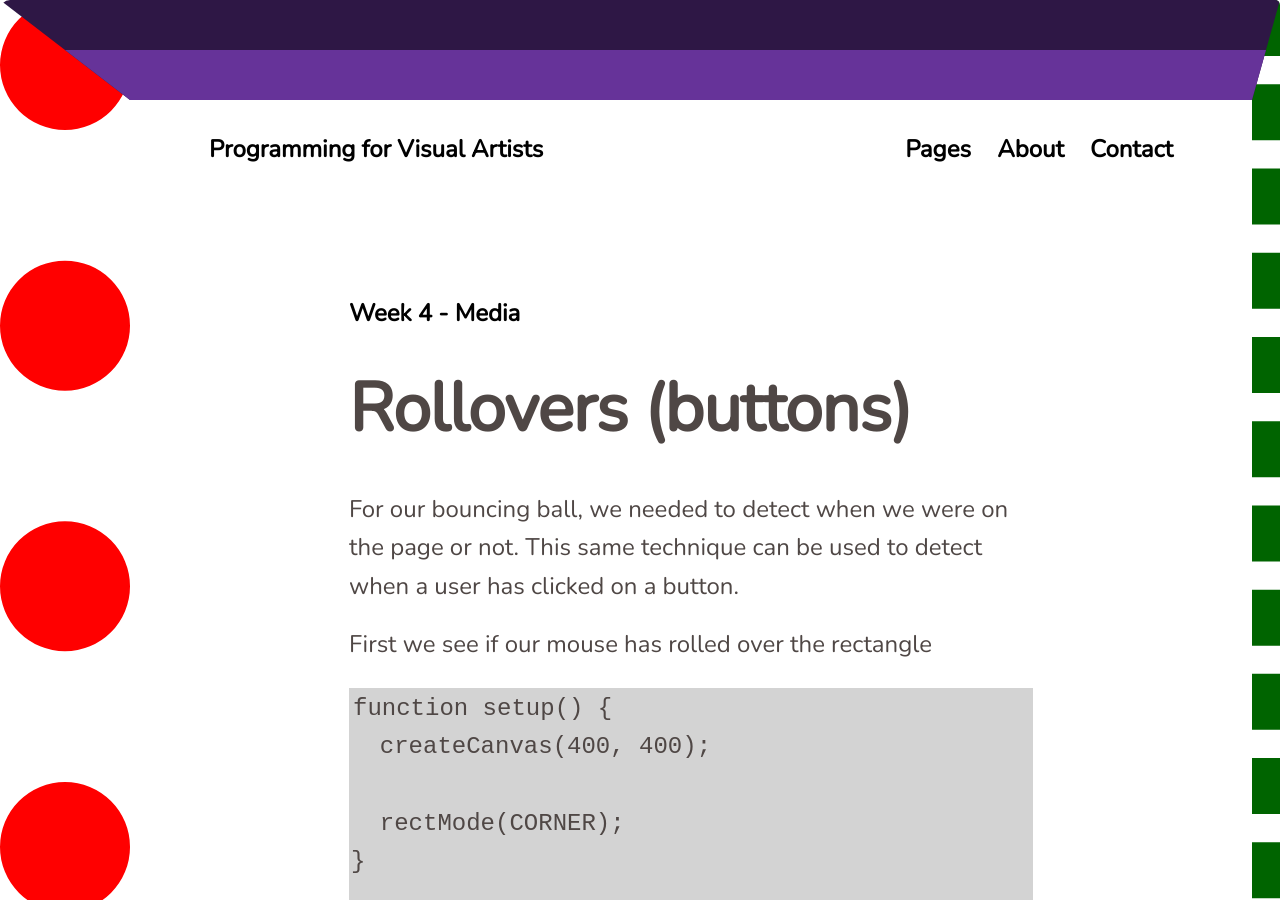
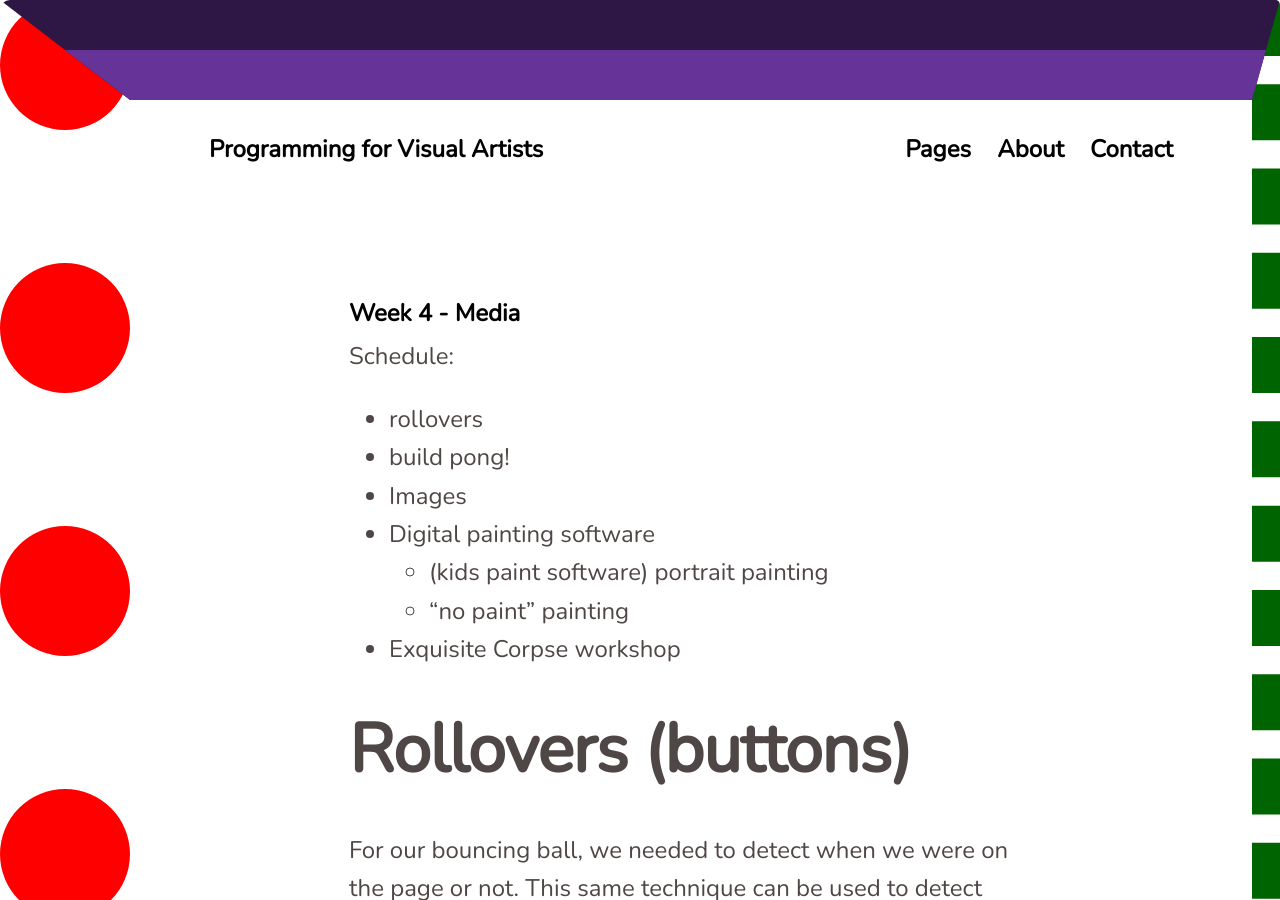
Before and after one commit to lee2sman/p4va_spring2024, a Jekyll site: the page built from _posts/2023-09-25-week4.md, in a window 1280 px wide and 900 px high. Built offline with Jekyll 4.4.1, drawn with Linux system fonts in a browser that asks for light colours; nearby versions of some CDN libraries.

Commit message:
update week4

```diff
--- a/_posts/2023-09-25-week4.md
+++ b/_posts/2023-09-25-week4.md
@@ -2,6 +2,16 @@
 layout: post
 title: "Week 4 - Media"
 ---
+
+Schedule:
+
+* rollovers
+* build pong!
+* Images
+* Digital painting software
+  * (kids paint software) portrait painting
+  * "no paint" painting
+* Exquisite Corpse workshop
 
 # Rollovers (buttons)
 
```
